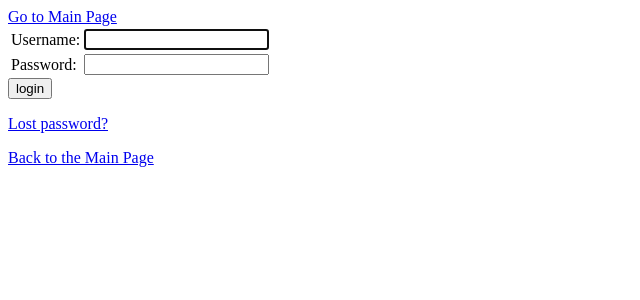
After one commit to SashaPost/djangodelights, a Django app: page /accounts/login/ in a window 1280 px wide. The commit adds this page. Shown: the top 300 px of the page, without its empty margins (0-640 px from the left). Run offline with Django 4.2, Linux system fonts and the light colour scheme.

Commit message:
Almost added autentication

```diff
--- /dev/null
+++ b/djangodelights/templates/registration/logged_out.html
@@ -0,0 +1,6 @@
+{% extends "base.html" %}
+
+{% block content %}
+  <p>Logged out!</p>
+  <a href="{% url 'login'%}">Click here to login again.</a>
+{% endblock %}
--- /dev/null
+++ b/djangodelights/templates/registration/login.html
@@ -0,0 +1,37 @@
+{% extends "base.html" %}
+
+{% block content %}
+
+  {% if form.errors %}
+    <p>Your username and password didn't match. Please try again.</p>
+  {% endif %}
+
+  {% if next %}
+    {% if user.is_authenticated %}
+      <p>Your account doesn't have access to this page. To proceed,
+      please login with an account that has access.</p>
+    {% else %}
+      <p>Please login to see this page.</p>
+    {% endif %}
+  {% endif %}
+
+  <form method="post" action="{% url 'login' %}">
+    {% csrf_token %}
+    <table>
+      <tr>
+        <td>{{ form.username.label_tag }}</td>
+        <td>{{ form.username }}</td>
+      </tr>
+      <tr>
+        <td>{{ form.password.label_tag }}</td>
+        <td>{{ form.password }}</td>
+      </tr>
+    </table>
+    <input type="submit" value="login">
+    <input type="hidden" name="next" value="{{ next }}">
+  </form>
+
+  {# Assumes you setup the password_reset view in your URLconf #}
+  <p><a href="{% url 'password_reset' %}">Lost password?</a></p>
+
+{% endblock %}
--- /dev/null
+++ b/djangodelights/templates/registration/password_reset_complete.html
@@ -0,0 +1,6 @@
+{% extends "base.html" %}
+
+{% block content %}
+  <h1>The password has been changed!</h1>
+  <p><a href="{% url 'login' %}">log in again?</a></p>
+{% endblock %}
--- /dev/null
+++ b/djangodelights/templates/registration/password_reset_done.html
@@ -0,0 +1,5 @@
+{% extends "base.html" %}
+
+{% block content %}
+  <p>We've emailed you instructions for setting your password. If they haven't arrived in a few minutes, check your spam folder.</p>
+{% endblock %}
--- /dev/null
+++ b/djangodelights/templates/registration/password_reset_email.html
@@ -0,0 +1,2 @@
+Someone asked for password reset for email {{ email }}. Follow the link below:
+{{ protocol}}://{{ domain }}{% url 'password_reset_confirm' uidb64=uid token=token %}
--- a/djangodelights/urls.py
+++ b/djangodelights/urls.py
@@ -20,4 +20,9 @@ from django.urls import include, path
 urlpatterns = [
     path('admin/', admin.site.urls),
     path('', include('inventory.urls')),
+    # path('accounts/', include('django.contrib.auth.urls')),
 ]
+
+urlpatterns += [
+    path('accounts/', include('django.contrib.auth.urls')),
+]
--- a/inventory/templates/inventory/purchase_list.html
+++ b/inventory/templates/inventory/purchase_list.html
@@ -36,6 +36,6 @@
 {% endif %}
 
 {% comment %} {{ revenue }} {% endcomment %}
-{{ revenue.dirty_income }}
+{% comment %} {{ revenue.dirty_income }} {% endcomment %}
 
 {% endblock %}
--- a/inventory/urls.py
+++ b/inventory/urls.py
@@ -1,4 +1,4 @@
-from django.urls import path
+from django.urls import path #, include
 # from core import views as core_views
 from . import views
 
@@ -30,4 +30,6 @@ urlpatterns = [
 
     # path('revenue', views.revenue, name='revenue'),
     path('report/', views.PurchaseView.as_view(), name='purchase-view'),
+
+    # path('accounts/', include('django.contrib.auth.urls')),
 ]
```
Also changed, not shown: djangodelights/settings.py (+6 -1 lines), djangodelights/templates/registration/password_reset_confirm.html (added, +29 -0 lines), djangodelights/templates/registration/password_reset_form.html (added, +12 -0 lines), db.sqlite3, inventory/templates/inventory/revenue(forbiden).html (renamed from inventory/templates/inventory/revenue.html).
